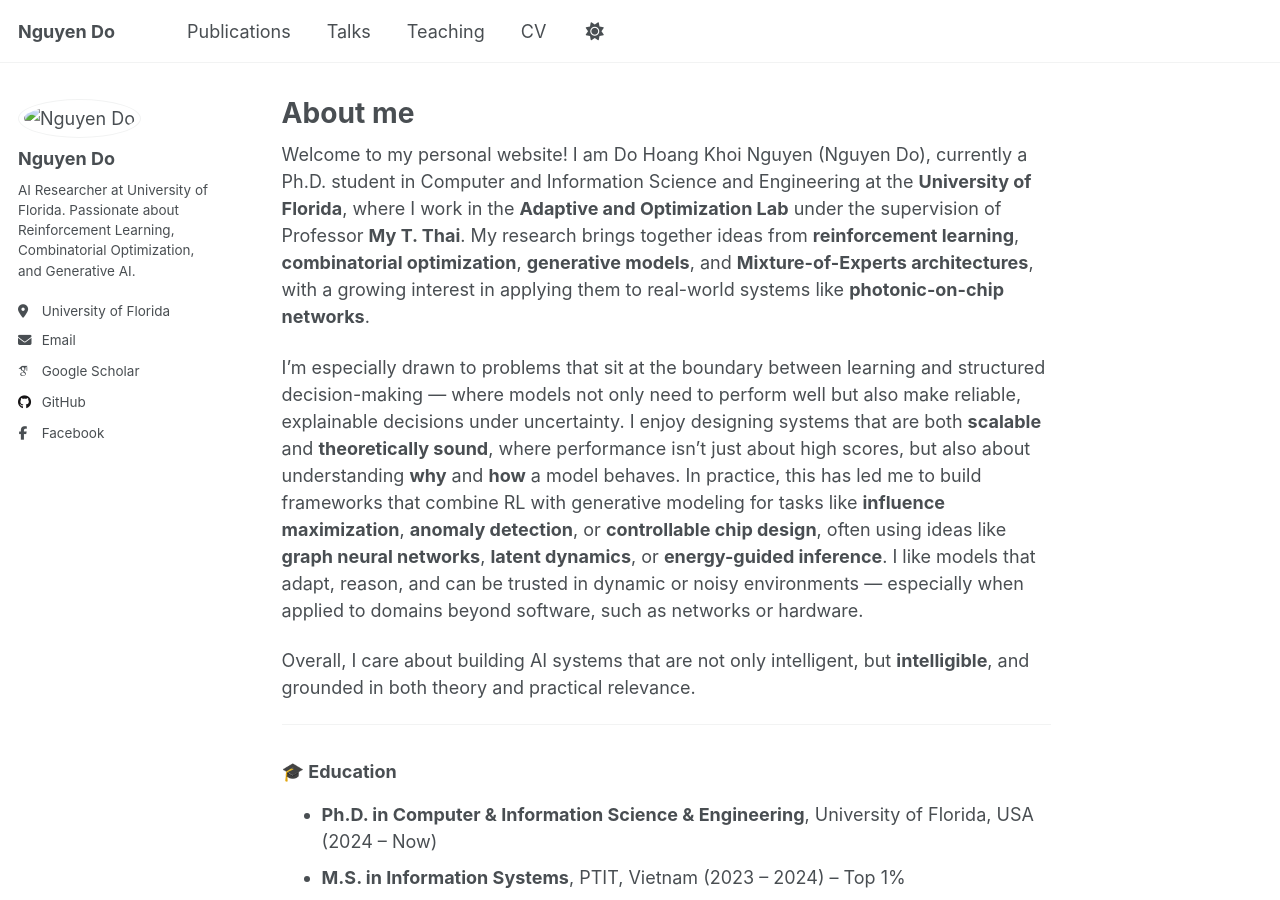
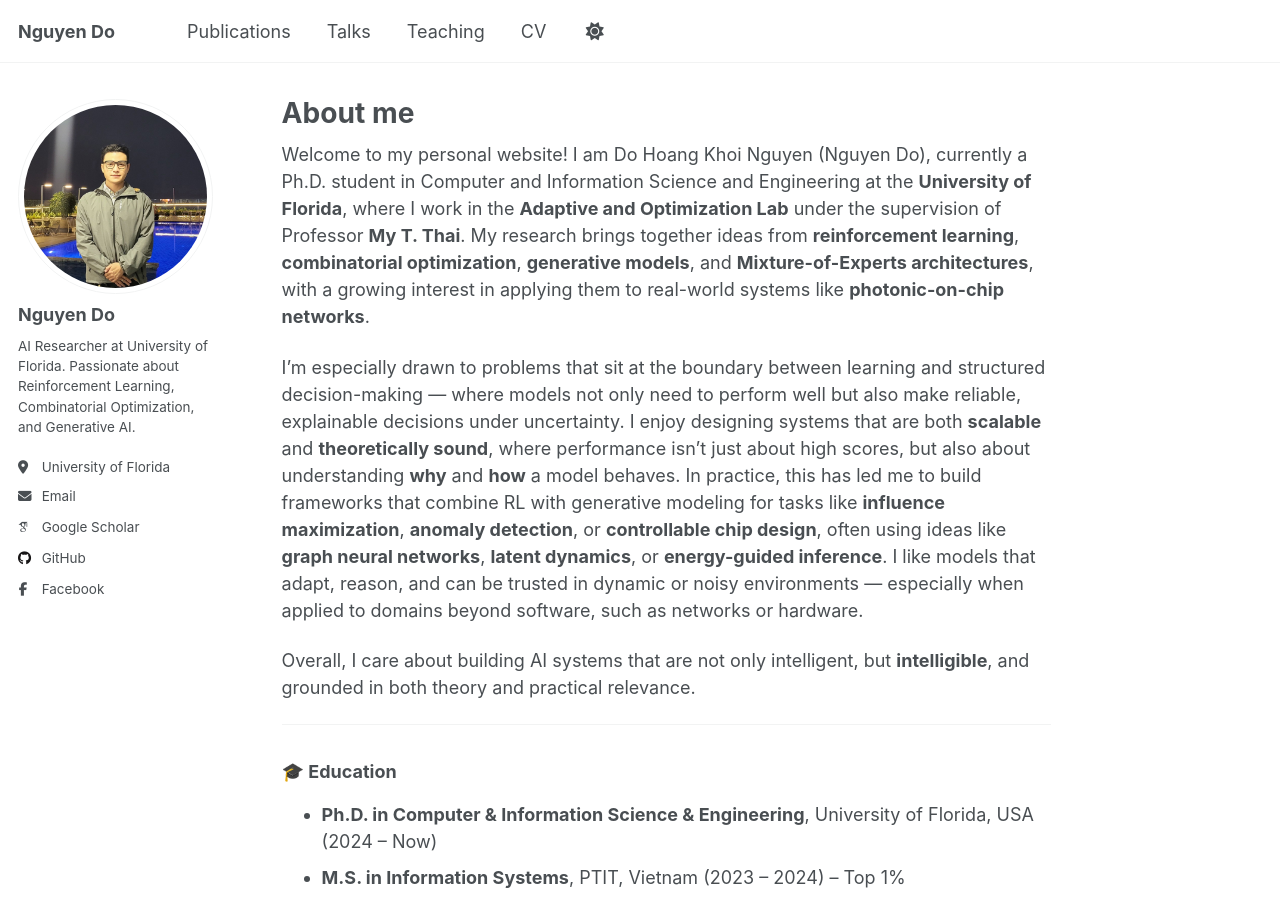
Before and after one commit to nguyendo1801/nguyendo1801.github.io, a Jekyll site: the page built from _pages/about.md, in a window 1280 px wide and 900 px high. Built offline with Jekyll 4.4.1, drawn with Linux system fonts in a browser that asks for light colours; some web fonts are replaced.

Commit message:
0.0.0.0.0.2

```diff
--- a/_includes/author-profile.html
+++ b/_includes/author-profile.html
@@ -11,7 +11,8 @@
     	<img src="{{ author.avatar }}" alt="{{ author.name }}">
     {% else %}
 <!--    	<img src="{{ author.avatar | prepend: "/images/" | prepend: base_path }}" class="author__avatar" alt="{{ author.name }}">-->
-        <img src="{{ author.avatar | relative_url }}" style="max-width: 200px; border-radius: 50%;" alt="{{ author.name }}">
+        <img src="{{ author.avatar | prepend: "/images/" | prepend: base_path }}" style="max-width: 200px; border-radius: 50%;" alt="{{ author.name }}">
+
     {% endif %}
   </div>
 
```
